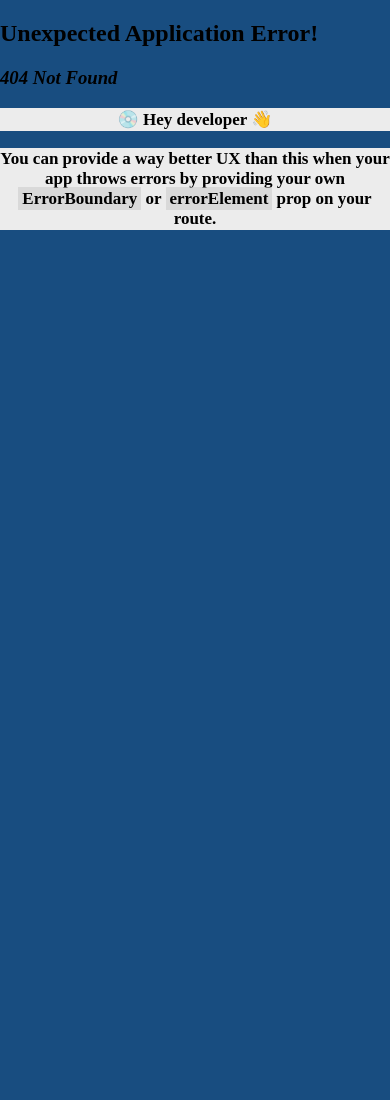
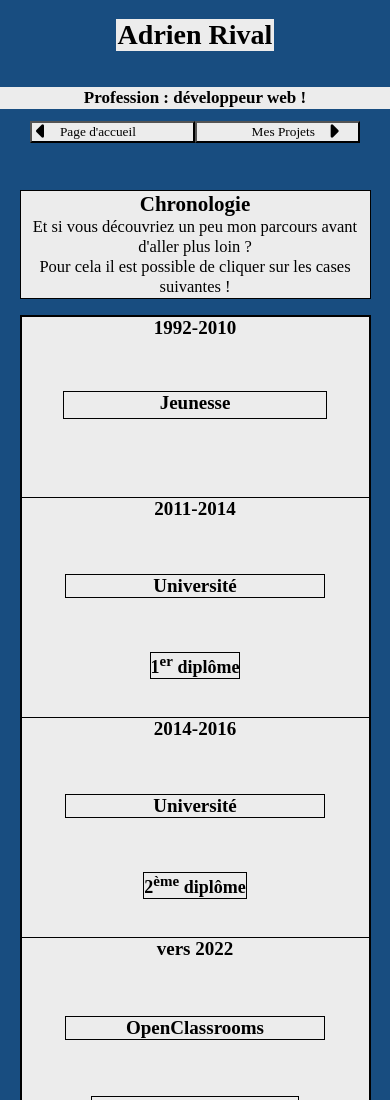
Before and after one commit to Adr-hub/portfolio, a React app in the folder front/: page /fr/parcours in a window 390 px wide. Before the commit this address had no page. Shown: the top 1100 px of the page. Before the commit the page ends 844 px from the top, so only its background shows below. Built offline with nearby package versions, Linux system fonts and the light colour scheme; a web font is replaced by a local one.

Commit message:
Layout
Academic achievements page was added.
Adjustments were made on the footer.

```diff
--- a/front/src/components/footer/footer.js
+++ b/front/src/components/footer/footer.js
@@ -2,8 +2,8 @@ import { Link } from 'react-router-dom';
 import '../../styles/components/footer/footer.scss';
 const Footer = () => {
     return <footer><p>Année de production : 2022</p>
-        <div className="external-links"><div className="first-external-link"><a href="https://www.linkedin.com/in/adrien-rival-1b6a74256/" rel="noreferrer" target="_blank"><i className="fab fa-linkedin"></i></a></div>
-            <div className="second-external-link"><a href="https://github.com/Adr-hub" rel="noreferrer" target="_blank"><i className="fab fa-github"></i></a></div>
+        <div className="external-links"><div className="first-external-link"><a href="https://www.linkedin.com/in/adrien-rival-1b6a74256/" rel="noreferrer" target="_blank" aria-label="LinkedIn"><i className="fab fa-linkedin"></i></a></div>
+            <div className="second-external-link"><a href="https://github.com/Adr-hub" rel="noreferrer" target="_blank" aria-label="GitHub"><i className="fab fa-github"></i></a></div>
         </div><div className='languages'><Link className='fr'>Français /</Link><Link className='en'>English</Link></div></footer>
 };
 export default Footer;
--- a/front/src/index.js
+++ b/front/src/index.js
@@ -4,11 +4,16 @@ import './styles/index/index.scss';
 import reportWebVitals from './reportWebVitals';
 import { RouterProvider, createBrowserRouter } from 'react-router-dom';
 import Bio from './pages/bio/layout/layout';
+import Achievements from './pages/achievements/layout/layout';
 
 const frontRoutes = createBrowserRouter([
   {
     path: '/fr/portfolio',
     element: <Bio />
+  },
+  {
+    path: '/fr/parcours',
+    element: <Achievements />
   }
 ]);
 
--- /dev/null
+++ b/front/src/pages/achievements/components/details/details.js
@@ -0,0 +1,21 @@
+import '../../../../styles/achievements/details/details.scss';
+const Details = () => {
+    return <>
+        <section className='degrees'><div className='degree-year-container'><span>2011-2014</span></div>
+            <div className='icons'><div className='first-icon'><i className="fas fa-video"></i></div><div className='second-icon'><i className="fas fa-university"></i></div></div>
+            <p>Université Paul-Valéry Montpellier 3<br /><br />Licence Arts, Lettres, Langues, mention Arts du spectacle</p>
+        </section>
+
+        {/* <section className='degrees'><div className='degree-year-container'><span>2014-2016</span></div>
+            <div className='icons'><div className='third-icon'><i className="fas fa-book-open"></i></div><div className='fourth-icon'><i className="fas fa-university"></i></div></div>
+            <p>Université Paul-Valéry Montpellier 3<br /><br />Licence de Sciences Humaines et Sociales, mention HISTOIRE</p>
+        </section>
+
+        <section className='degrees'><div className='degree-year-container'><span>Vers 2022</span></div>
+            <div className='icons'><div className='fifth-icon'><i className="fas fa-code"></i></div ><div className='sixth-icon'><i className="fas fa-laptop-house"></i></div></div>
+            <p>OpenClassrooms<br /><br />Certification professionnelle « Développeur intégrateur web »</p>
+        </section> */}
+
+    </>
+};
+export default Details;
--- /dev/null
+++ b/front/src/pages/achievements/components/error-message/message.js
@@ -0,0 +1,10 @@
+import '../../../../styles/achievements/error-message/message.scss';
+const Message = () => {
+    return <div className='error-message'><p>Cette partie-là n'est pas la plus intéressante. Par contre vous pouvez cliquer sur la case suivante.</p></div>
+};
+export default Message;
+
+// const Message = () => {
+//     return <div className='error-message'><p>Et si vous découvriez un peu mon parcours avant d'aller plus loin ? Pour cela il est possible de cliquer sur la frise.</p></div>
+// };
+// export default Message; // projects message !?
--- /dev/null
+++ b/front/src/pages/achievements/components/header/achievementsHeader.js
@@ -0,0 +1,12 @@
+import '../../../../styles/achievements/header/achievementsHeader.scss';
+const AchievementsHeader = () => {
+    return <><header>
+        <div className='achievements-header-container'>
+            <h1>Adrien Rival</h1>
+
+            <div className='achievements-paragraph-container'><p>Profession : développeur web !</p></div></div>
+        <div className='achievements-header-buttons'><button><i className="fas fa-caret-left"></i>Page d'accueil</button><button>Mes Projets<i className="fas fa-caret-right"></i></button></div>
+    </header></>
+};
+
+export default AchievementsHeader;
--- /dev/null
+++ b/front/src/pages/achievements/components/timeline/timeline.js
@@ -0,0 +1,21 @@
+import '../../../../styles/achievements/timeline/timeline.scss';
+import diagonal from '../../../../images/diagonal.png';
+import { Link } from 'react-router-dom';
+const Timeline = () => {
+    return <><div className='first-section'>
+        <img className='diagonals' src={diagonal} alt='Une ligne diagonale.' /><div className='youth'><span className='year'>1992-2010</span><div className='description'><span>Jeunesse</span></div></div><img className='diagonals' src={diagonal} alt='Une ligne diagonale.' />
+    </div>
+
+        <Link className='third-section-link' ><div className='third-section-container'><div className='content'><span className='year'>2011-2014</span><div className='description'><span>Université</span></div><div className='degree'><span>1<sup>er</sup> diplôme</span></div></div></div>
+        </Link>
+
+        <Link className='fourth-section-link' ><div className='fourth-section-container'><div className='content'><span className='year'>2014-2016</span><div className='description'><span>Université</span></div><div className='degree'><span>2<sup>ème</sup> diplôme</span></div></div></div>
+        </Link>
+
+        <div className='fifth-section'><img className='diagonals' src={diagonal} alt='Une ligne diagonale.' /></div>
+
+        <Link className='sixth-section-link' ><div className='sixth-section-container'><div className='content'><span className='year'>vers 2022</span><div className='description'><span>OpenClassrooms</span></div><div className='degree'><span>Devenir développeur web !</span></div></div></div>
+        </Link>
+    </>
+};
+export default Timeline;
--- /dev/null
+++ b/front/src/pages/achievements/layout/layout.js
@@ -0,0 +1,17 @@
+import AchievementsHeader from "../components/header/achievementsHeader";
+import Details from "../components/details/details";
+import Message from "../components/error-message/message"
+import Timeline from "../components/timeline/timeline";
+import '../../../styles/achievements/layout/layout.scss';
+import Footer from "../../../components/footer/footer";
+
+const Achievements = () => {
+
+    return <div className="achievements-page-container"><AchievementsHeader /><p className='timeline-title'><strong>Chronologie</strong><br />Et si vous découvriez un peu mon parcours avant d'aller plus loin ?
+        <br /> Pour cela il est possible de cliquer sur les cases suivantes !</p>
+        <main className="timeline-container"><Timeline /></main>
+        <Message /><section className="details"><Details /></section>
+        <Footer />
+    </div>
+}
+export default Achievements;
--- a/front/src/pages/bio/components/navigation/navigation.js
+++ b/front/src/pages/bio/components/navigation/navigation.js
@@ -1,7 +1,7 @@
 import { Link } from 'react-router-dom';
 import '../../../../styles/bio/components/navigation/navigation.scss';
 const Navigation = () => {
-    return <div className='navigation-container'><div className='first-link-container'><Link className='first-link'>Parcours</Link></div>
+    return <div className='navigation-container'><div className='first-link-container'><Link className='first-link' to='/fr/parcours'>Parcours</Link></div>
         <div className='second-link-container'><Link className='second-link'>Projets</Link></div>
         <div className='about-me-container'><span className='about-me'>Profil</span></div>
     </div>
--- a/front/src/pages/bio/layout/layout.js
+++ b/front/src/pages/bio/layout/layout.js
@@ -1,10 +1,10 @@
-import BioHeader from "../components/header/bioHeader"
 import '../../../styles/bio/components/layout/layout.scss';
 import MainContent from "../components/main-content/bio";
 import Navigation from "../components/navigation/navigation";
 import Footer from "../../../components/footer/footer";
+import BioHeader from "../../../pages/bio/components/header/bioHeader";
 
 const Bio = () => {
-    return <><BioHeader /><section className="bio-container"><MainContent /><Navigation /></section><Footer /></>;
+    return <><div className="bio-page-container"><BioHeader /><section className="bio-container"><MainContent /><Navigation /></section><Footer /></div></>;
 }
 export default Bio;
--- /dev/null
+++ b/front/src/styles/achievements/details/details.scss
@@ -0,0 +1,85 @@
+.degrees {
+    width: 100%;
+    display: flex;
+    flex-direction: column;
+    align-items: center;
+
+    .degree-year-container {
+        background-color: #ececec;
+        height: 80px;
+        width: 20%;
+        font-size: 21px;
+        font-weight: 600;
+        display: flex;
+        justify-content: center;
+        align-items: center;
+
+        @media screen and (max-width:768px) {
+            width: 50%;
+        }
+    }
+
+    .icons {
+        width: 30%;
+        display: flex;
+        justify-content: space-around;
+        align-items: center;
+        margin-top: 2%;
+        height: 90px;
+
+        i {
+            width: 24.5px;
+            height: 23px;
+            padding-top: 5px;
+            transform: scale(2.2);
+            background-color: #ececec;
+        }
+
+        @media screen and (max-width:768px) {
+            width: 50%;
+        }
+    }
+
+    p {
+        background-color: #ececec;
+        width: auto;
+        padding-left: 2%;
+        padding-right: 2%;
+    }
+}
+
+.first-icon {
+    i {
+        padding-left: 3px;
+    }
+}
+
+.second-icon {
+    i {
+        padding-left: 4.4px;
+    }
+}
+
+.third-icon {
+    i {
+        padding-left: 3.35px;
+    }
+}
+
+.fourth-icon {
+    i {
+        padding-left: 4.4px;
+    }
+}
+
+.fifth-icon {
+    i {
+        padding-left: 2.3px;
+    }
+}
+
+.sixth-icon {
+    i {
+        padding-left: 2.9px;
+    }
+}
--- /dev/null
+++ b/front/src/styles/achievements/error-message/message.scss
@@ -0,0 +1,26 @@
+.error-message {
+    width: 100%;
+    display: none;
+
+    p {
+        width: 100%;
+        text-align: left;
+        font-size: 20px;
+        color: #940000;
+        background-color: #ececec;
+
+        @media screen and (max-width: 992px) {
+            font-size: 18px;
+
+        }
+
+        @media screen and (max-width: 768px) {
+            width: 90%;
+            margin-left: 5%;
+            font-size: 16px;
+            text-align: center;
+
+        }
+
+    }
+}
--- /dev/null
+++ b/front/src/styles/achievements/header/achievementsHeader.scss
@@ -0,0 +1,133 @@
+.achievements-header-buttons {
+    display: flex;
+    justify-content: flex-end;
+    margin-top: 13%;
+    margin-bottom: 2%;
+    width: 100%;
+
+    button {
+        background-color: #ececec;
+        width: 14.3%;
+        cursor: pointer;
+        text-align: center;
+    }
+
+    i {
+        margin-right: 9.2%;
+        transform: scale(1.6);
+    }
+
+    button+button {
+        width: 14.3%;
+        text-align: center;
+        margin-right: 2.5%;
+
+        i {
+            margin-left: 9.2%;
+            transform: scale(1.6);
+        }
+    }
+
+    @media screen and (max-width: 992px) {
+        justify-content: flex-start;
+        margin-top: 4.5%;
+        margin-bottom: 2.5%;
+
+        button {
+            width: 21.3%;
+            margin-left: 2.5%;
+        }
+
+        button+button {
+            width: 21.3%;
+            margin-left: 0;
+        }
+    }
+
+    @media screen and (max-width: 768px) {
+        margin-top: 2%;
+        width: 90%;
+        margin-left: 5%;
+        justify-content: center;
+
+        button {
+            width: 47%;
+            text-align: left;
+
+            i {
+                margin-right: 10.2%;
+            }
+        }
+
+        button+button {
+            width: 47%;
+            text-align: right;
+
+            i {
+                margin-left: 10.2%;
+            }
+        }
+
+
+    }
+}
+
+.achievements-header-container {
+    width: 100%;
+    display: flex;
+    justify-content: space-between;
+    align-items: baseline;
+
+    @media screen and (max-width:992px) {
+        flex-direction: column;
+        align-items: flex-end;
+    }
+
+    @media screen and (max-width:768px) {
+        align-items: center;
+    }
+}
+
+h1 {
+    font-weight: 550;
+    background-color: #ececec;
+    padding-left: 1%;
+    padding-right: 1.5%;
+
+    @media screen and (max-width:768px) {
+        font-size: 28px;
+        padding-left: 0.5%;
+        padding-right: 0.5%;
+    }
+}
+
+p {
+    font-weight: 550;
+    font-size: 20px;
+    margin-bottom: 1.1%;
+    padding-top: 0.3%;
+    padding-bottom: 0.3%;
+    width: 41%;
+    background-color: #ececec;
+    text-align: center;
+
+    @media screen and (max-width:992px) {
+        width: 58%;
+    }
+
+    @media screen and (max-width:768px) {
+        width: 100%;
+        font-size: 17px;
+    }
+}
+
+.achievements-paragraph-container {
+    width: 77%;
+    display: flex;
+    justify-content: flex-end;
+
+    @media screen and (max-width:768px) {
+        width: 100%;
+        justify-content: center;
+    }
+}
--- /dev/null
+++ b/front/src/styles/achievements/layout/layout.scss
@@ -0,0 +1,60 @@
+.achievements-page-container {
+    height: auto;
+    display: flex;
+    flex-direction: column;
+    justify-content: space-between;
+
+    @media screen and (max-width: 992px) and (orientation: portrait) {
+        height: 100vh;
+    }
+
+    @media screen and (max-width: 992px) and (orientation: landscape) {
+        height: auto;
+    }
+
+    @media screen and (max-width: 768px) {
+        height: auto;
+    }
+}
+
+.timeline-container {
+    display: flex;
+    justify-content: flex-start;
+    width: 95%;
+    margin-left: 2.5%;
+    height: 200px;
+    border-top: 2.3px black solid;
+    border-left: 2.3px black solid;
+    border-right: 2.3px black solid;
+    border-bottom: 2.4px black solid;
+    background-color: #ececec;
+    margin-bottom: 8.3%;
+
+    @media screen and (max-width: 768px) {
+        width: 90%;
+        flex-direction: column;
+        margin-left: 5%;
+        height: auto;
+    }
+}
+
+.timeline-title {
+    display: none;
+
+    @media screen and (max-width: 768px) {
+        display: block;
+        text-align: center;
+        width: 90%;
+        border: 1px black solid;
+        margin-left: 5%;
+        margin-top: 9.5%;
+        margin-bottom: 4%;
+        font-weight: 500;
+        font-size: 16.5px;
+
+        strong {
+            font-size: 21px;
+
+        }
+    }
+}
--- /dev/null
+++ b/front/src/styles/achievements/timeline/timeline.scss
@@ -0,0 +1,213 @@
+.diagonals {
+    @media screen and (max-width: 768px) {
+        display: none;
+    }
+}
+
+.first-section {
+    border-right: 1px black solid;
+    display: flex;
+    align-items: flex-start;
+    justify-content: space-between;
+    width: 24%;
+
+
+    img {
+        visibility: hidden;
+        width: 26%;
+        height: 227px;
+        object-fit: fill;
+        overflow: hidden;
+        color: #940000;
+
+        @media screen and (max-width: 992px) {
+            width: 24%;
+        }
+    }
+
+
+    &:hover {
+        img {
+            visibility: visible;
+        }
+
+    }
+
+    @media screen and (max-width: 992px) {
+        justify-content: flex-start;
+        width: 34%;
+    }
+
+    @media screen and (max-width: 768px) {
+        width: 100%;
+        border-right: 0;
+        border-bottom: 1px black solid;
+    }
+}
+
+.third-section-link {
+    border-right: 1px black solid;
+    color: black;
+    text-decoration: none;
+    width: 20%;
+
+    @media screen and (max-width: 992px) {
+        justify-content: flex-start;
+        width: 23%;
+    }
+
+    @media screen and (max-width: 768px) {
+        width: 100%;
+        border-right: 0;
+        border-bottom: 1px black solid;
+        height: 220px;
+    }
+}
+
+.fourth-section-link {
+    border-right: 1px black solid;
+    color: black;
+    text-decoration: none;
+    width: 20%;
+
+    @media screen and (max-width: 992px) {
+        justify-content: flex-start;
+        width: 23%;
+    }
+
+    @media screen and (max-width: 768px) {
+        width: 100%;
+        border-right: 0;
+        border-bottom: 1px black solid;
+        height: 220px;
+    }
+}
+
+.fifth-section {
+    border-right: 1px black solid;
+    display: flex;
+    justify-content: space-between;
+    width: 6%;
+
+
+    img {
+        width: 100%;
+        height: 227px;
+        object-fit: fill;
+        overflow: hidden;
+    }
+
+    @media screen and (max-width: 992px) {
+        width: 7.5%;
+    }
+}
+
+.sixth-section-link {
+    color: black;
+    text-decoration: none;
+    width: 31%;
+
+    @media screen and (max-width: 992px) {
+        width: 45%;
+    }
+
+    @media screen and (max-width: 768px) {
+        width: 100%;
+        border-right: 0;
+        border-bottom: 1px black solid;
+        height: 220px;
+    }
+}
+
+.year {
+    font-weight: 600;
+    font-size: 18.5px;
+
+    @media screen and (max-width: 992px) {
+        font-size: 16.5px;
+    }
+
+    @media screen and (max-width: 768px) {
+        font-size: 19px;
+    }
+
+}
+
+.youth {
+    display: flex;
+    flex-direction: column;
+    align-items: center;
+    justify-content: flex-start;
+    width: 50%;
+    height: 180px;
+
+    div {
+        position: relative;
+        top: 52px;
+        width: 100%;
+    }
+
+    @media screen and (max-width: 992px) {
+        width: 67%;
+
+        div {
+            height: 28.3px;
+            width: 90%;
+        }
+
+    }
+
+    @media screen and (max-width: 768px) {
+        width: 100%;
+
+        div {
+            width: 76%;
+        }
+
+    }
+}
+
+.content {
+    display: flex;
+    flex-direction: column;
+    align-items: center;
+    justify-content: space-between;
+    width: 100%;
+    height: 200px;
+    padding-bottom: 12px;
+}
+
+.description {
+    border: 1.5px black solid;
+    text-align: center;
+    font-weight: 600;
+    width: 75%;
+
+
+    @media screen and (max-width: 992px) {
+        font-size: 16.5px;
+    }
+
+    @media screen and (max-width: 768px) {
+        font-size: 19px;
+    }
+}
+
+.degree {
+    border: 1.5px black solid;
+    width: auto;
+    text-align: center;
+    font-weight: 550;
+
+    @media screen and (max-width: 992px) {
+        font-size: 16.5px;
+    }
+
+
+    @media screen and (max-width: 768px) {
+        font-size: 18px;
+        margin-bottom: 2%;
+    }
+
+
+}
--- a/front/src/styles/bio/components/header/bioHeader.scss
+++ b/front/src/styles/bio/components/header/bioHeader.scss
@@ -38,7 +38,6 @@ p {
     text-align: center;
 
     @media screen and (max-width:768px) {
-        width: 100%;
         font-size: 17px;
     }
 }
@@ -49,10 +48,11 @@ p {
     justify-content: flex-end;
 
     @media screen and (max-width:992px) {
-        width: 100%;
+        width: 78%;
     }
 
     @media screen and (max-width:768px) {
         justify-content: center;
+        width: 100%;
     }
 }
--- a/front/src/styles/index/index.scss
+++ b/front/src/styles/index/index.scss
@@ -24,8 +24,15 @@ body {
 }
 
 #root {
-    width: auto;
+    width: 100%;
     height: auto;
+    display: flex;
+    flex-direction: column;
+    justify-content: space-between;
+
+    @media screen and (max-width: 992px) and (orientation: portrait) {
+        height: auto;
+    }
 
     @media screen and (max-width: 992px) {
         height: auto;
```
Also changed, not shown: front/src/styles/bio/components/layout/layout.scss (+19 -0 lines), front/src/styles/components/footer/footer.scss (+26 -14 lines).
